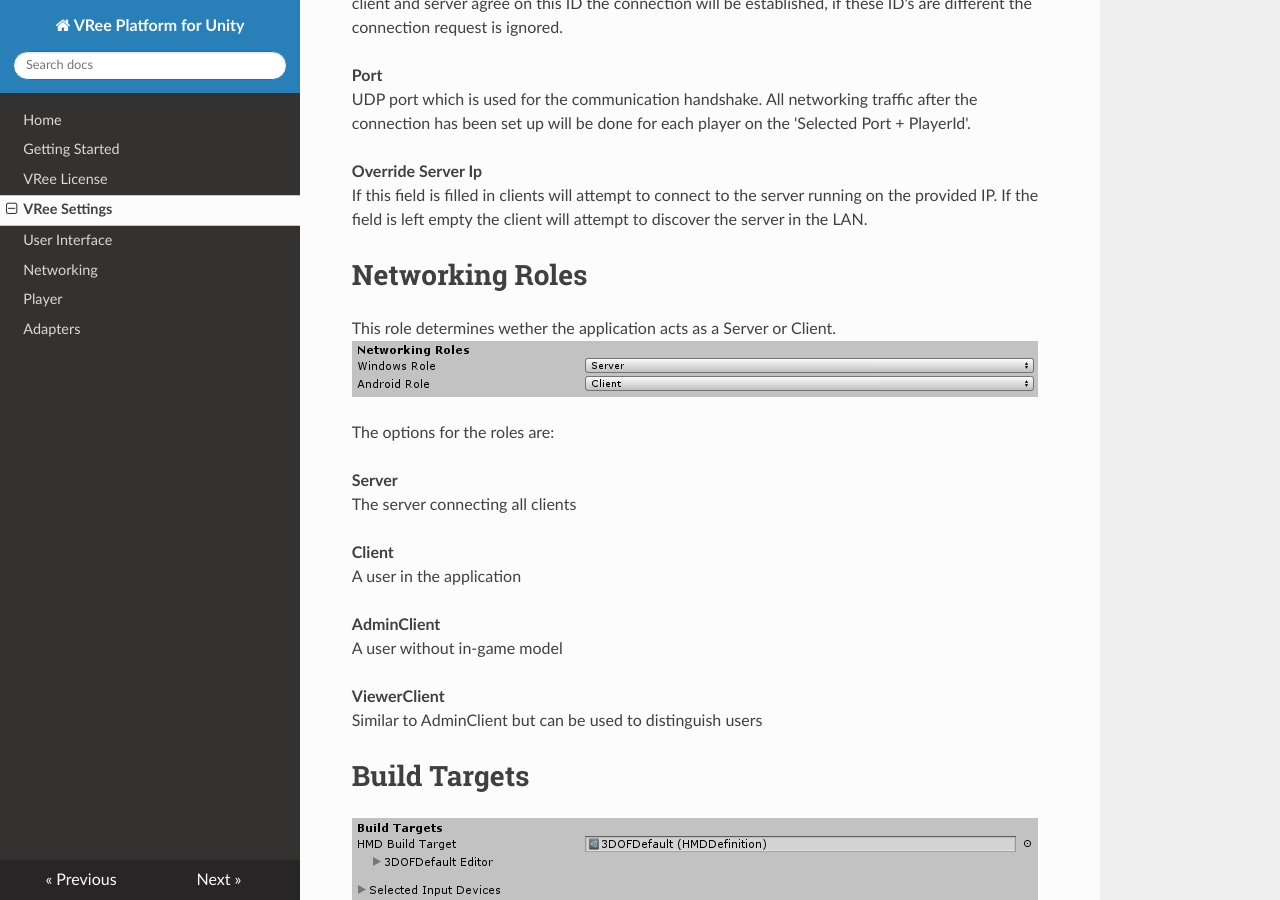
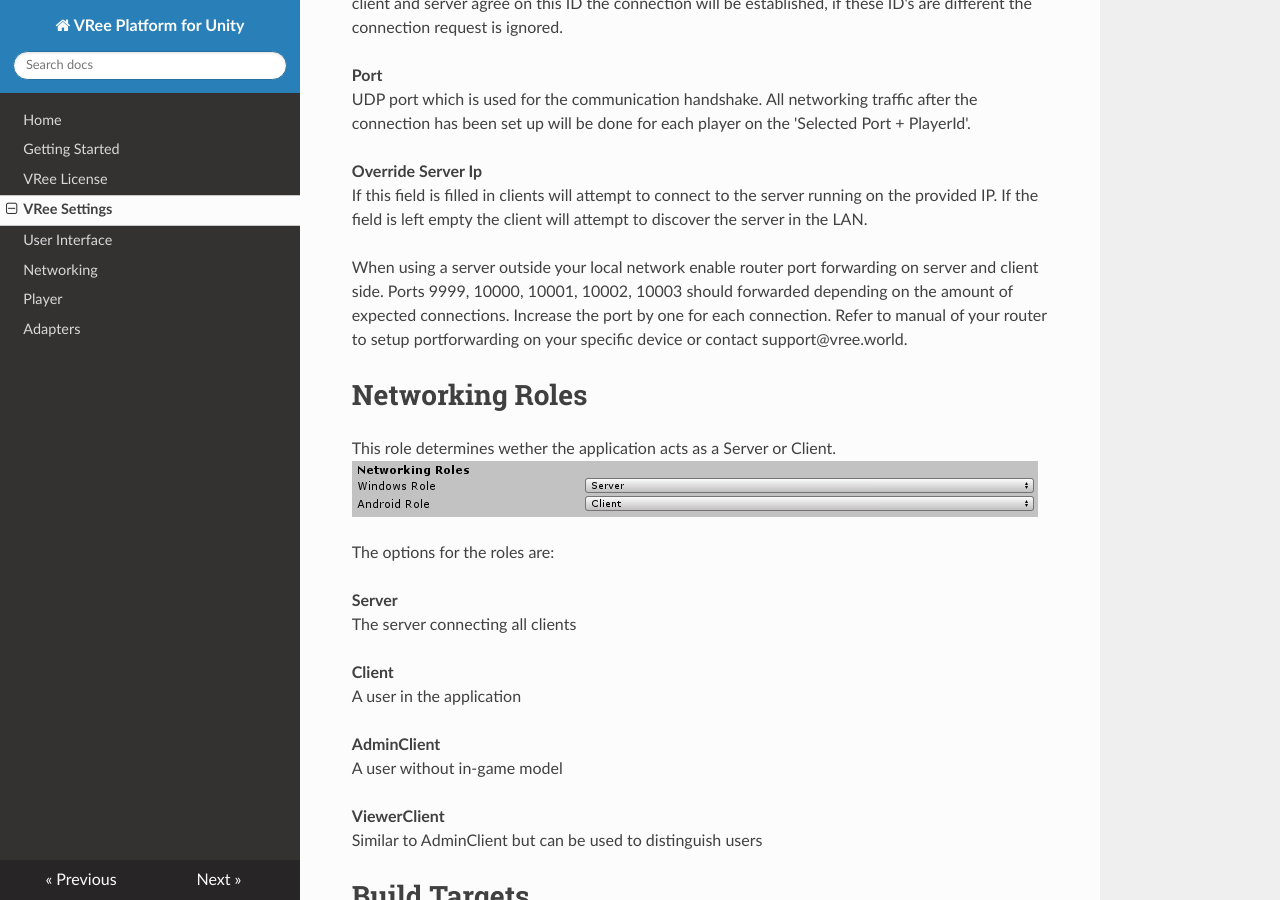
Before and after one commit to vree-sdk/documentation, an MkDocs documentation site: the page built from docs/vree-settings.md, in a window 1280 px wide and 900 px high, scrolled down 498 px. Built offline with MkDocs 1.6.1, drawn with Linux system fonts in a browser that asks for light colours; nearby versions of some CDN libraries.

Commit message:
+ Added port forwarding instrucions to overide IP section

```diff
--- a/docs/vree-settings.md
+++ b/docs/vree-settings.md
@@ -14,6 +14,9 @@
 
 __Override Server Ip__
 If this field is filled in clients will attempt to connect to the server running on the provided IP. If the field is left empty the client will attempt to discover the server in the LAN.
+
+When using a server outside your local network enable router port forwarding on server and client side. Ports 9999, 10000, 10001, 10002, 10003 should forwarded depending on the amount of expected connections. Increase the port by one for each connection.
+Refer to manual of your router to setup portforwarding on your specific device or contact support@vree.world.
 
 # Networking Roles
 This role determines wether the application acts as a Server or Client.
```
